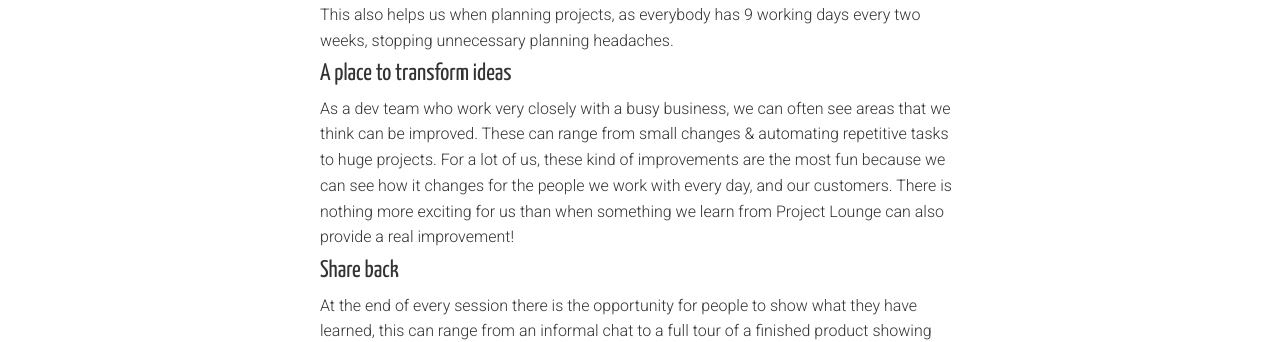
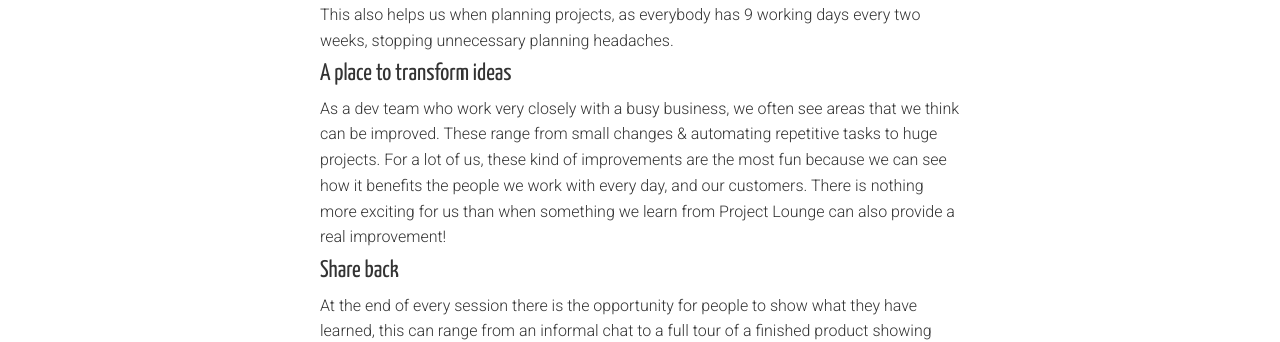
Before and after one commit to holidayextras/holidayextras.github.com, a Jekyll site: the page built from _posts/2015-03-09-how-we-do-r&d-time-at-holiday-extras.md, in a window 1280 px wide. Shown: the part 941-1283 px from the top of the page. Built offline with Jekyll 4.4.1, drawn with Linux system fonts in a browser that asks for light colours; nearby versions of some CDN libraries; comment, search, counter and statistics services are not loaded.

Commit message:
Changes from PR

```diff
--- a/_posts/2015-03-09-how-we-do-r&d-time-at-holiday-extras.md
+++ b/_posts/2015-03-09-how-we-do-r&d-time-at-holiday-extras.md
@@ -18,8 +18,8 @@ Everybody gets Project Lounge every two weeks, without fail. Keeping this recurr
 This also helps us when planning projects, as everybody has 9 working days every two weeks, stopping unnecessary planning headaches.
 
 ## A place to transform ideas
-As a dev team who work very closely with a busy business, we can often see areas that we think can be improved. These can range from small changes & automating repetitive tasks to huge projects.
-For a lot of us, these kind of improvements are the most fun because we can see how it changes for the people we work with every day, and our customers. There is nothing more exciting for us than when something we learn from Project Lounge can also provide a real improvement!
+As a dev team who work very closely with a busy business, we often see areas that we think can be improved. These range from small changes & automating repetitive tasks to huge projects.
+For a lot of us, these kind of improvements are the most fun because we can see how it benefits the people we work with every day, and our customers. There is nothing more exciting for us than when something we learn from Project Lounge can also provide a real improvement!
 
 ## Share back
 At the end of every session there is the opportunity for people to show what they have learned, this can range from an informal chat to a full tour of a finished product showing what they have created. This gives people time to show what they have done, but we also use these sessions to teach each other what we have learned, so that we all benefit from each others new skills and/or knowledge.
```
